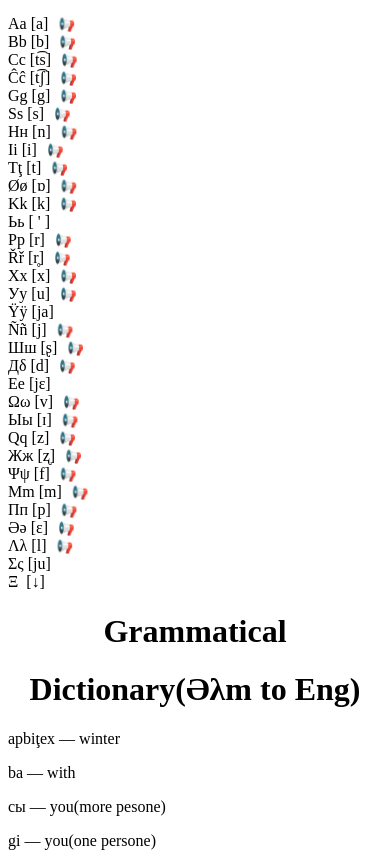
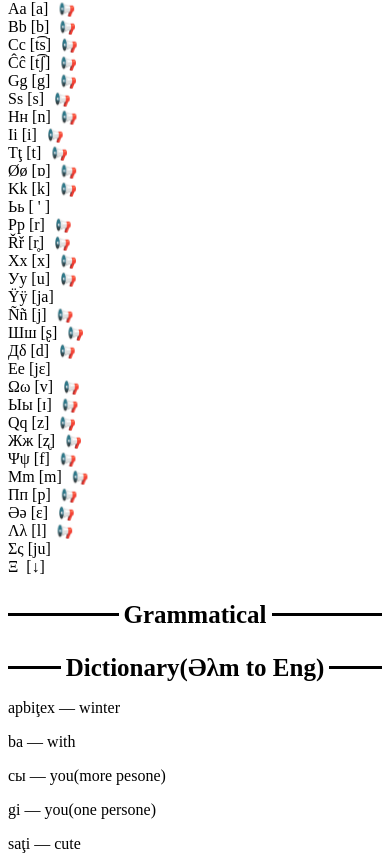
Before and after one commit to ArZarLordOfMango/elamep_language, a website: page index.html in a window 390 px wide. Shown: the part 149-1012 px from the top of the page. Drawn offline with Linux system fonts and the light colour scheme.

Commit message:
Update style.css

```diff
--- a/style.css
+++ b/style.css
@@ -1,5 +1,24 @@
 h1 {
   text-align: center;
+  position: relative;
+  margin-top: 25px;
+  display: flex;
+  align-items: center;
+}
+
+h1::before,
+h1::after {
+  content: "";
+  flex: 1;
+  border-top: 3px solid black;
+}
+
+h1::before {
+  margin-right: 5px;
+}
+
+h1::after {
+  margin-left: 5px;
 }
 
 body {
@@ -10,3 +29,15 @@ body {
   background-color: transparent;
   border: 0;
 }
+
+@media (max-width: 768px) {
+  body {
+    font-size: 16px;
+  }
+  h1 {
+  	font-size: 25px;
+  	}
+    h2 {
+  	font-size: 23px;
+  	}
+}
```
